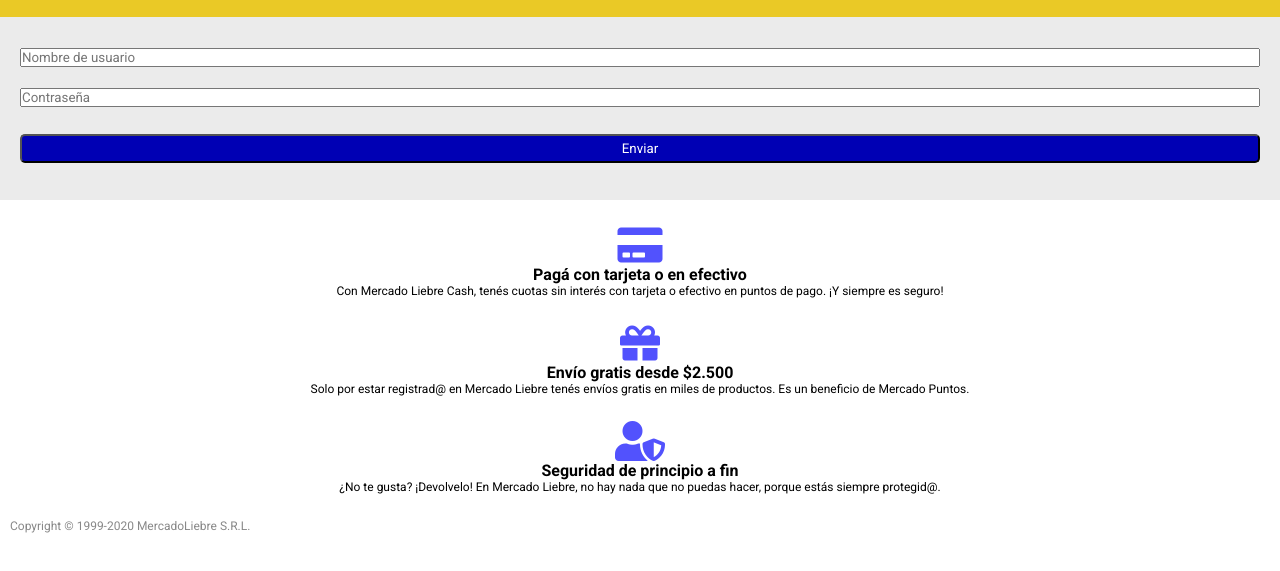
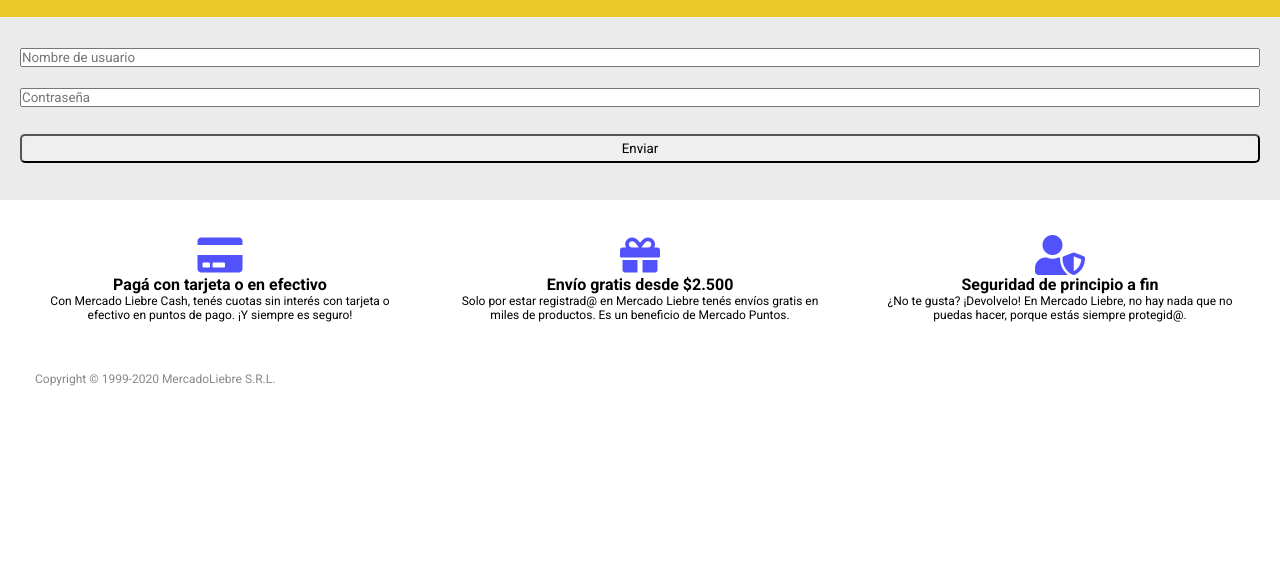
Before and after one commit to Ignacio-Circus/ProgramaticM4E1Correa, a website: page views/login.html in a window 1280 px wide. Shown: the part 173-744 px from the top of the page. Drawn offline with Linux system fonts and the light colour scheme.

Commit message:
Footer y botón de login terminados, Organizando elementos completado Nacho

```diff
--- a/public/css/styles.css
+++ b/public/css/styles.css
@@ -190,7 +190,16 @@
             0% {-webkit-transform: rotate(0deg);}
             100% {-webkit-transform: rotate(360deg);}
         }
+        footer {
+            display: flex;
+            flex-flow: wrap row;
+
+        }
+            footer article {
+                flex: 1 1 25%;
+            }
     }
+
 
 
 main.register {
@@ -246,7 +255,10 @@
                 margin-top: 7px;
                 margin-bottom: 7px;
                 padding: 5px;
-                background-color: rgb(0, 0, 180);
-                color: white;
                 border-radius: 5px;
             }
+            main.login form div.botones button:hover {
+                background-color: #0022AA;
+                color: white;
+                transition-duration: 300ms;
+            }
--- a/views/login.html
+++ b/views/login.html
@@ -105,7 +105,10 @@
                 puedas hacer, porque estás siempre protegid@.</p>
         </article>
 
-        <p class="copyright">Copyright © 1999-2020 MercadoLiebre S.R.L.</p>
+        <article>
+            <p class="copyright">Copyright © 1999-2020 MercadoLiebre S.R.L.</p>
+        </article>
+
     </footer>
 
 </body>
```
